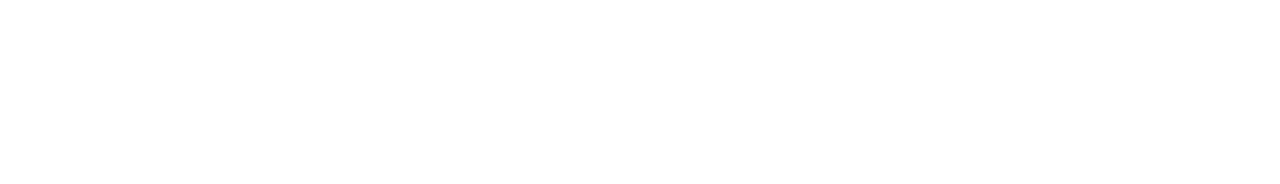
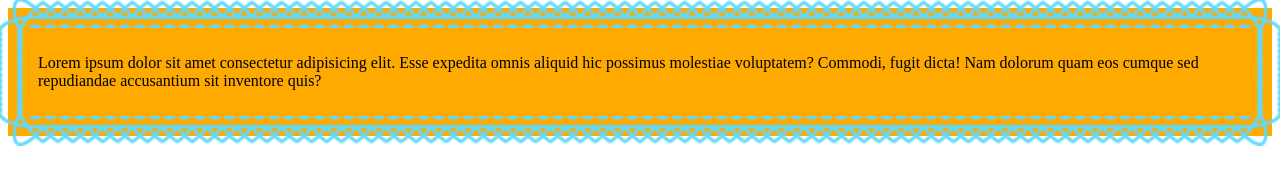
Before and after one commit to HmSani6699/W3-school-css, a plain HTML site: page index.html in a window 1280 px wide. Drawn offline with Linux system fonts and the light colour scheme.

Commit message:
add to border images

```diff
--- a/index.html
+++ b/index.html
@@ -9,13 +9,28 @@
         content="width=device-width, initial-scale=1.0">
     <title>W3 School Css</title>
     <style>
-
+        .box {
+            border: 20px solid red;
+            padding: 10px;
+            border-image-source: url("react.png");
+            border-image-slice: 20;
+            border-image-width: 30px;
+            border-image-repeat: round;
+            border-image-outset: 10px;
+            background-color: rgb(255, 170, 0);
+        }
     </style>
 </head>
 
 <body>
     <div class="box">
-
+        <p>Lorem ipsum dolor sit amet consectetur
+            adipisicing elit. Esse expedita omnis
+            aliquid hic possimus molestiae
+            voluptatem? Commodi, fugit dicta! Nam
+            dolorum quam eos cumque sed
+            repudiandae accusantium sit inventore
+            quis?</p>
     </div>
 </body>
 
```
